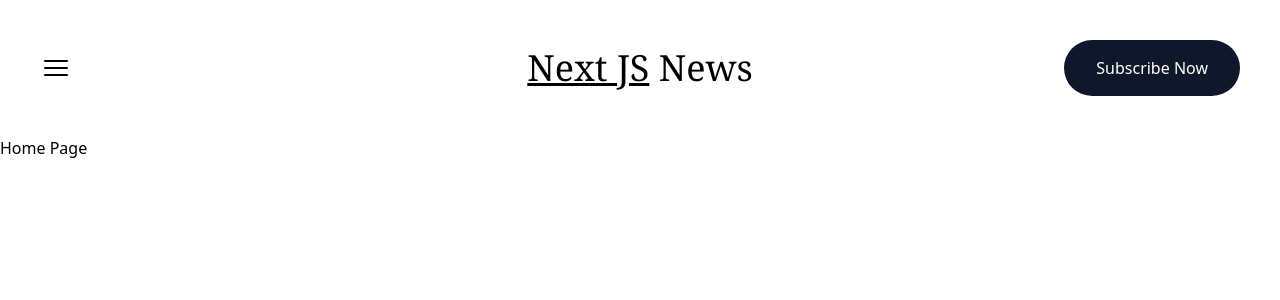
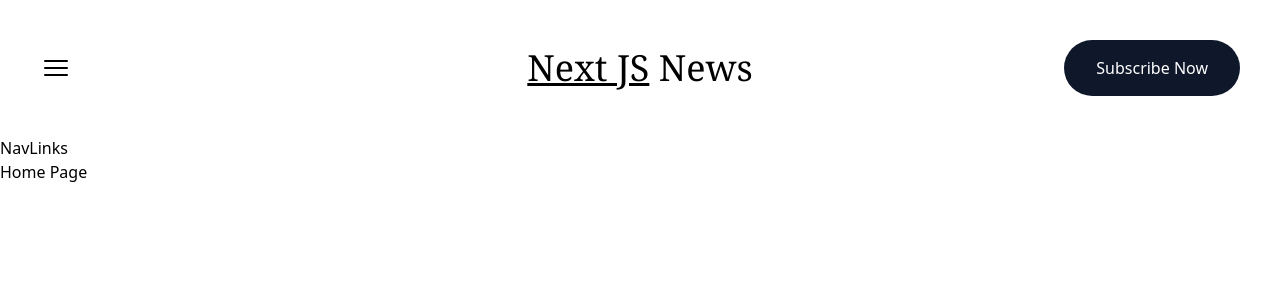
Before and after one commit to DanielMcIntyre2022/FINAL-NextJS-13-News-App, a Next.js app: page / in a window 1280 px wide. Shown: the top 300 px of the page. Built offline with nearby package versions, Linux system fonts and the light colour scheme.

Commit message:
creation of NavLinks component and imported in Header component

```diff
--- a/app/Header.tsx
+++ b/app/Header.tsx
@@ -1,5 +1,6 @@
 import { Bars3Icon } from '@heroicons/react/24/solid';
 import Link from 'next/link';
+import NavLinks from './NabLinks';
 
 function Header() {
   return (
@@ -18,6 +19,7 @@ function Header() {
             </div>
         </div>
         {/* NavLinks */}
+        <NavLinks/>
         {/* Search box */}
     </header>
   )
--- /dev/null
+++ b/app/NabLinks.tsx
@@ -0,0 +1,9 @@
+import React from 'react'
+
+function NavLinks() {
+  return (
+    <nav>NavLinks</nav>
+  )
+}
+
+export default NavLinks;
```
